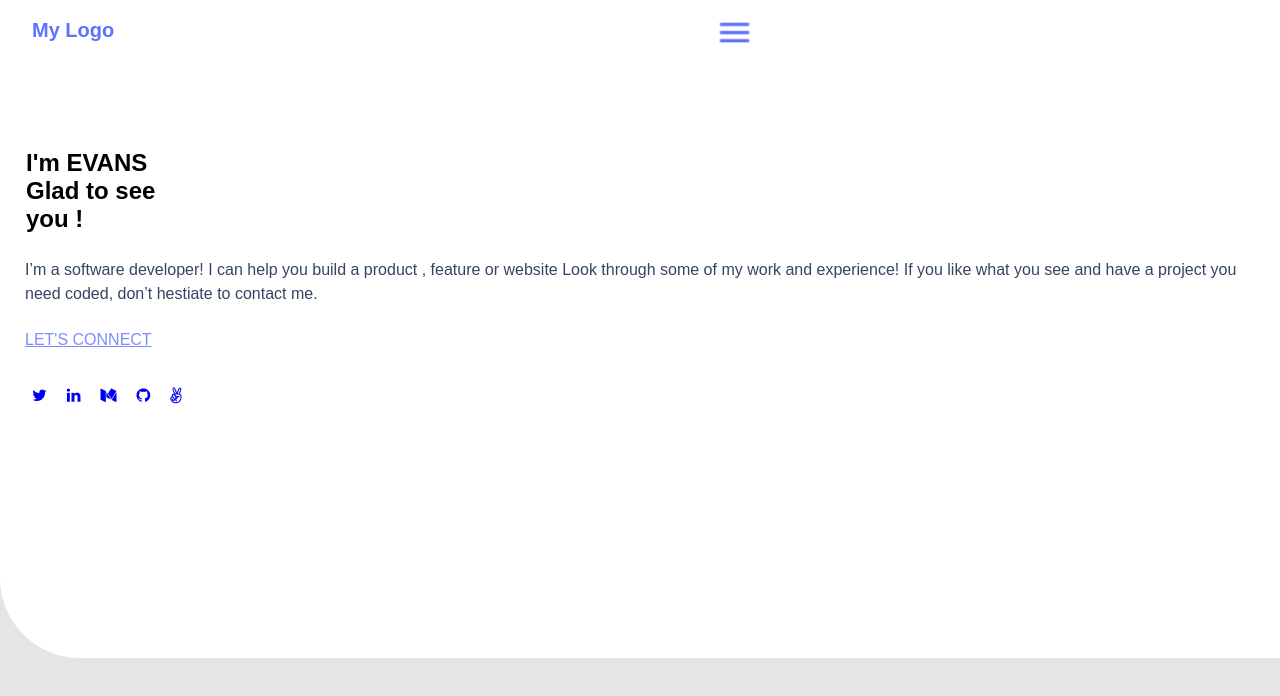
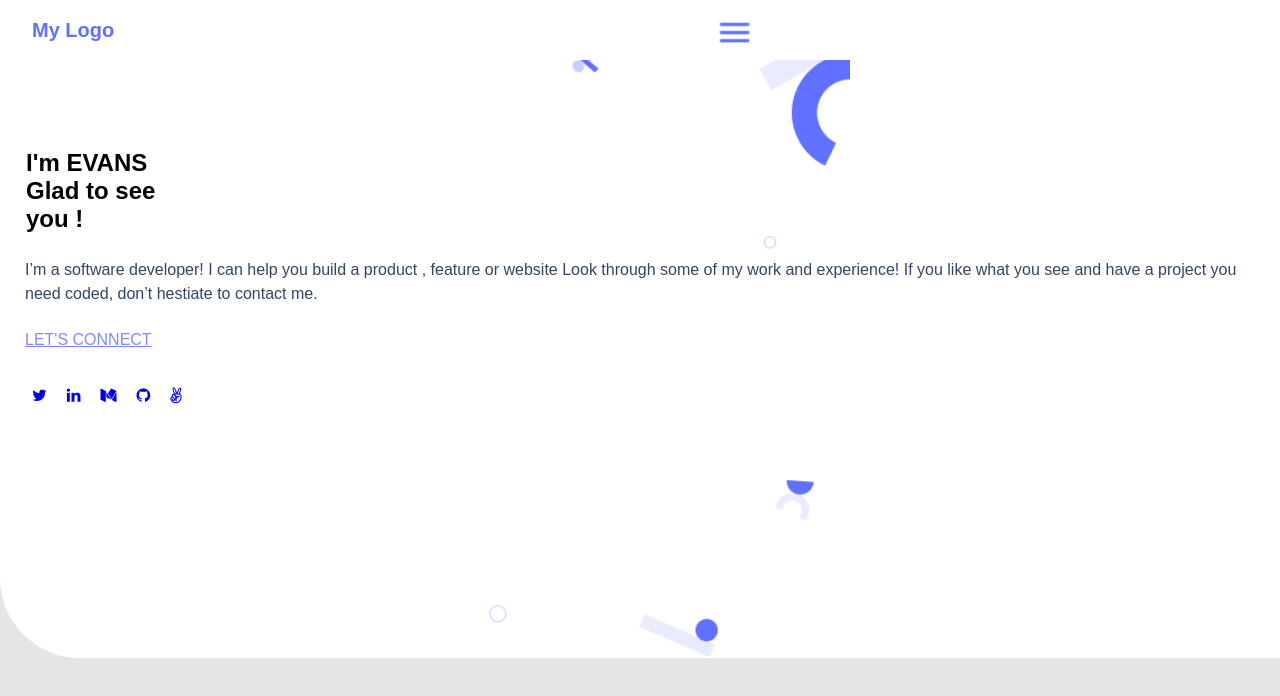
Before and after one commit to evans22j/My-Portfolio, a plain HTML site: page index.html in a window 1280 px wide. Drawn offline with Linux system fonts and the light colour scheme.

Commit message:
style update

```diff
--- a/styles.css
+++ b/styles.css
@@ -93,7 +93,7 @@ header .close img {
 }
 
 .content {
-  background-image: url(./images/header-mobile.png);
+  background-image: url(header-mobile.png);
   background-position: center;
   background-size: contain;
   background-repeat: no-repeat;
```
